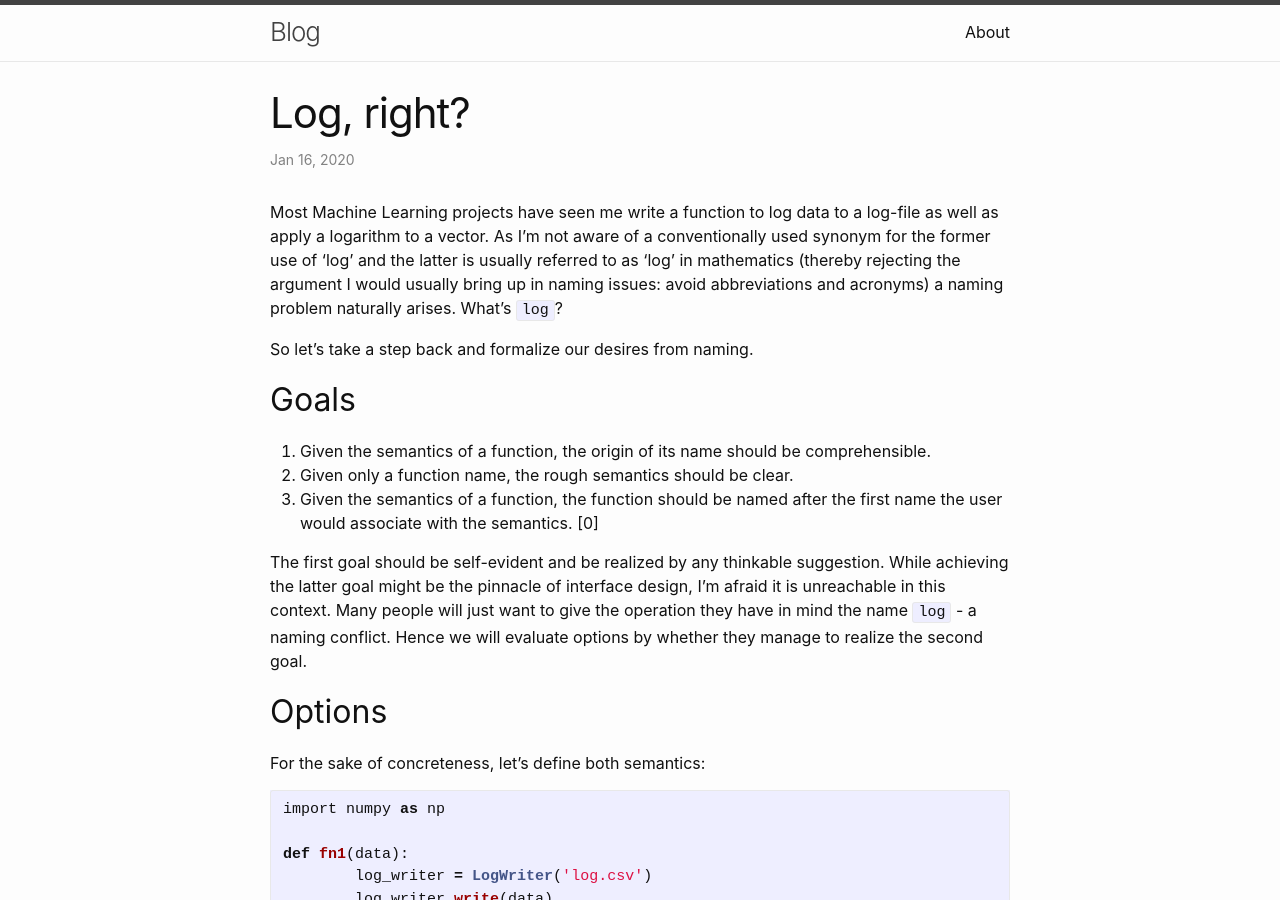
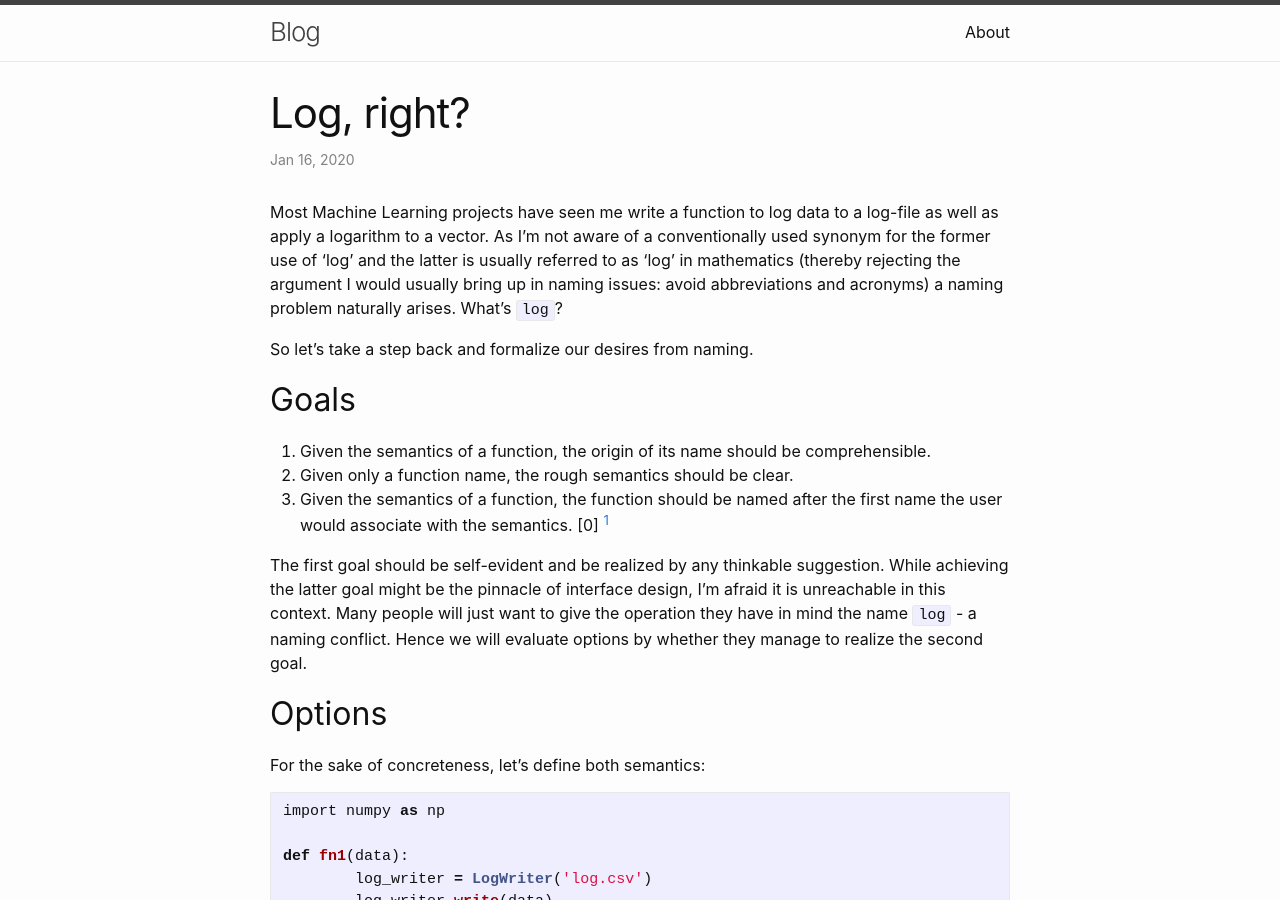
Before and after one commit to kklein/kklein.github.io, a Jekyll site: the page built from _posts/2020-01-16-log.markdown, in a window 1280 px wide and 900 px high. Built offline with Jekyll 4.4.1, drawn with Linux system fonts in a browser that asks for light colours; some of the changed text lies outside the part shown.

Commit message:
Test footnote.

```diff
--- a/_posts/2020-01-16-log.markdown
+++ b/_posts/2020-01-16-log.markdown
@@ -13,7 +13,7 @@
 ## Goals
 1. Given the semantics of a function, the origin of its name should be comprehensible.
 2. Given only a function name, the rough semantics should be clear.
-3. Given the semantics of a function, the function should be named after the first name the user would associate with the semantics. [0]
+3. Given the semantics of a function, the function should be named after the first name the user would associate with the semantics. [0] <sup id="a1">[1](#f1)</sup>
 
 The first goal should be self-evident and be realized by any thinkable suggestion. While achieving the latter goal might be the pinnacle of interface design, I'm afraid it is unreachable in this context. Many people will just want to give the operation they have in mind the name `log` - a naming conflict. Hence we will evaluate options by whether they manage to realize the second goal.
 
@@ -79,6 +79,8 @@
 3. Moreover, I like to think of this thought process as practice. I will face very similar decisions time and time again and thinking about them earlier will make it easier to make good calls later.
 
 
+<b id="f1">1</b> Footnote content here. [↩](#a1)
+
 [0] Note that there is another possible distinction to be made here: It can easily be argued that not having a 'hit' is way superior to having a 'hit' with semantics differing from expectation.
 [1] Think of a sigmoid function. Perceived value = sigmoid(likelihood of success of intuition) with a vertical inflection point[2] somewhere between 0.9 and 1.
 [2] I think inflection points are 'horizontal' by definition, please forgive the abuse of terminology. :)
```
